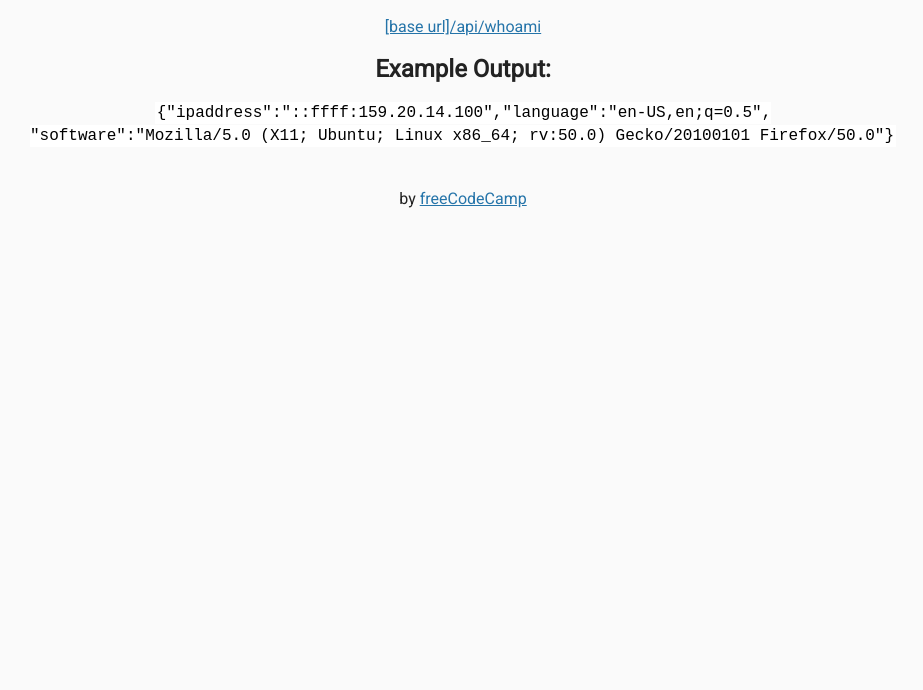
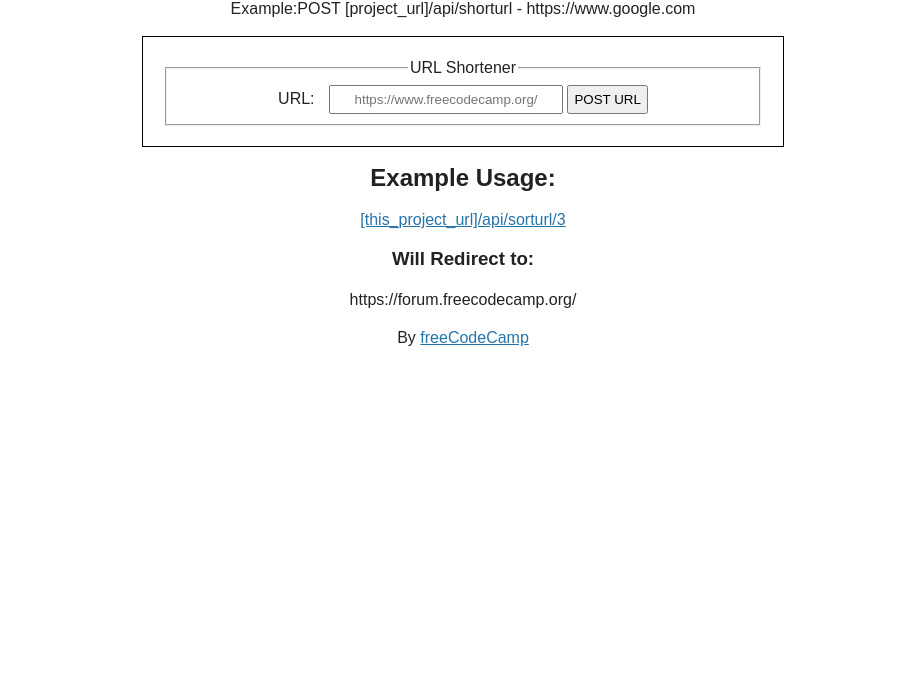
Before and after one commit to VanJoss/freecodecamp-boilerplate-project-timestamp, a website: page views/index.html in a window 1280 px wide. Shown: the part 110-800 px from the top of the page, without its empty margins (177-1100 px from the left). Drawn offline with Linux system fonts and the light colour scheme; files that its build step writes are made by us from their sources.

Commit message:
style: update main styling and structure for URL Shortener Microservice

```diff
--- a/public/style.css
+++ b/public/style.css
@@ -1,46 +1,47 @@
-/****** Main Styling ******/
-
 body {
-	font-family: 'Roboto', sans-serif;
-	font-size: 16px;
-	color: #222;
-	background-color: #FaFaFa;
-	text-align: center;
-	line-height: 1.4em;
+  font-family: Arial, sans-serif;
+  font-size: 16px;
+  color: #222;
+  background-color: #fff;
+  text-align: center;
+  line-height: 1.4em;
 }
 
-.container {
-	padding: 0;
-	margin-top: 40px;
+main {
+  padding: 0;
+  margin-top: 20px;
 }
 
 h3 {
-  margin-top: 30px;
+  margin-top: 10px;
 }
 
-hr {
-	margin: 25px;
-}
 
-.footer {
-	margin-top: 40px;
-}
 
-code {
-  font-family: monospace;
-  padding: 2px;
-  color: black;
-  background-color: #fff;
-}
-
-ul {
-	list-style-type: none;
-}
-
-li {
-  margin-bottom: 0.5em;
+.user-stories li {
+  margin-bottom: 1em;
 }
 
 a {
-	color: #2574A9;
+  color: #2574a9;
 }
+
+label {
+  margin-right: 10px;
+}
+
+input {
+  padding: 5px;
+}
+
+input[type='text'] {
+  width: 220px;
+  text-align: center;
+}
+
+section {
+  border: 1px solid #000;
+  margin: 10px auto;
+  padding: 20px;
+  max-width: 600px;
+}
--- a/views/index.html
+++ b/views/index.html
@@ -11,21 +11,35 @@
 
    <body>
       <div class="container">
-        <h1>Request Header Parser Microservice</h1>
-
-        <h2>Example Usage:</h2>
+        <h1>URL Shortener Microservice</h1>
+        <main>
+          <h2>Short URL Creation</h2>
+          <p> Example:POST [project_url]/api/shorturl - https://www.google.com </p>
+          <section class="section">
+            <form method="post" action="api/shorturl">
+              <fieldset>
+                <legend>URL Shortener</legend>
+                <label for="url_input">URL:</label>
+                <input id="url_input" type="text" name="url" placeholder="https://www.freecodecamp.org/">
+                <input type="submit" value="POST URL">
+              </fieldset>
+            </form>
+          </section>
+        </main>
+        <h2>
+          Example Usage:
+        </h2>
         <p>
-          <a href="api/whoami">[base url]/api/whoami</a>
+          <a href="api/shorturl/3">[this_project_url]/api/sorturl/3</a>
         </p>
-
-        <h2>Example Output:</h2>
-        <p>
-          <code>{"ipaddress":"::ffff:159.20.14.100","language":"en-US,en;q=0.5",<br>"software":"Mozilla/5.0 (X11; Ubuntu; Linux x86_64; rv:50.0) Gecko/20100101 Firefox/50.0"}</code>
-        </p>
+        <h3>
+          Will Redirect to:
+        </h3>
+        <p>https://forum.freecodecamp.org/</p>
       </div>
       <div class="footer">
         <p>
-          by <a href="https://www.freecodecamp.org">freeCodeCamp</a>
+          By <a href="https://www.freecodecamp.org">freeCodeCamp</a>
         </p>
       </div>
    </body>
```
